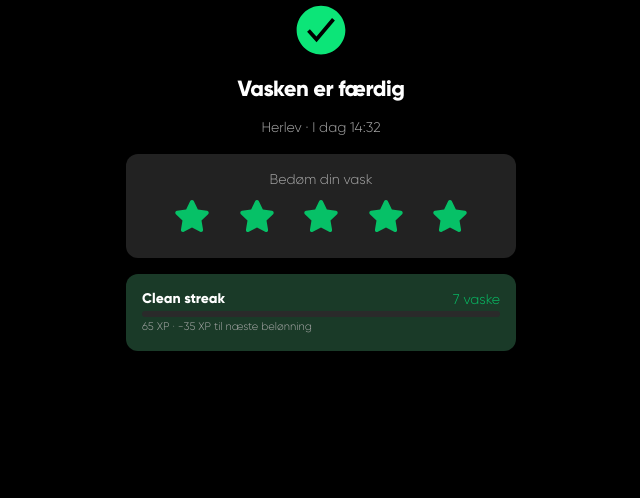
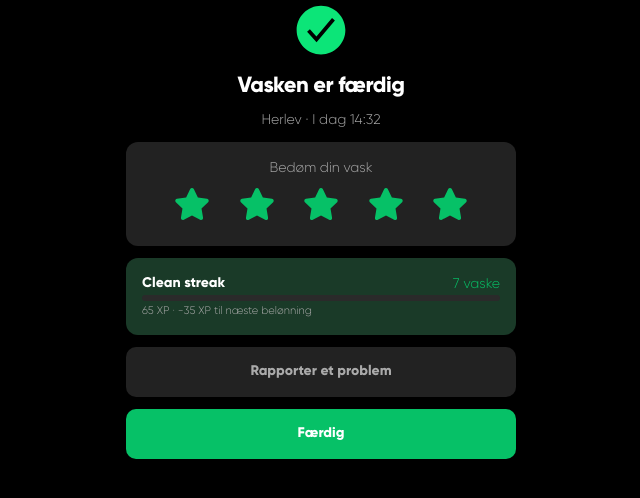
Before and after one commit to web2026-1-wash-world/wash_world_frontend, a Next.js app: page /washcomplete in a window 1280 px wide. Shown: the top 498 px of the page, without its empty margins (319-959 px from the left). Built offline with nearby package versions, Linux system fonts and the light colour scheme.

Commit message:
Routing til /problem & /dashboard

```diff
--- a/src/app/washcomplete/page.tsx
+++ b/src/app/washcomplete/page.tsx
@@ -3,10 +3,12 @@ import { FaStar } from "react-icons/fa";
 
 import { Card } from "../components/ui/Card";
 import { XPCard } from "../components/cards/XPCard";
+import { Button } from "../components/ui/Button"
+import Link from "next/link"
 
 export default function washComplete() {
     return (
-        <div className="flex flex-col justify-center items-center gap-4">
+        <div className="flex flex-col justify-center items-center gap-3">
             <IoCheckmarkCircleSharp
             className="text-6xl fill-(--color-green-on-black)"
             />
@@ -41,6 +43,20 @@ export default function washComplete() {
                 nextRewardXP={30}
             >
             </XPCard>
+            <Link href="/problem"
+            className="w-full">
+            <Button
+            variant="secondary"
+            >
+                Rapporter et problem
+            </Button>
+            </Link>
+            <Link href="/dashboard"
+            className="w-full">
+                <Button>
+                    Færdig
+                </Button>
+            </Link>
         </div>
     )
 }
```
